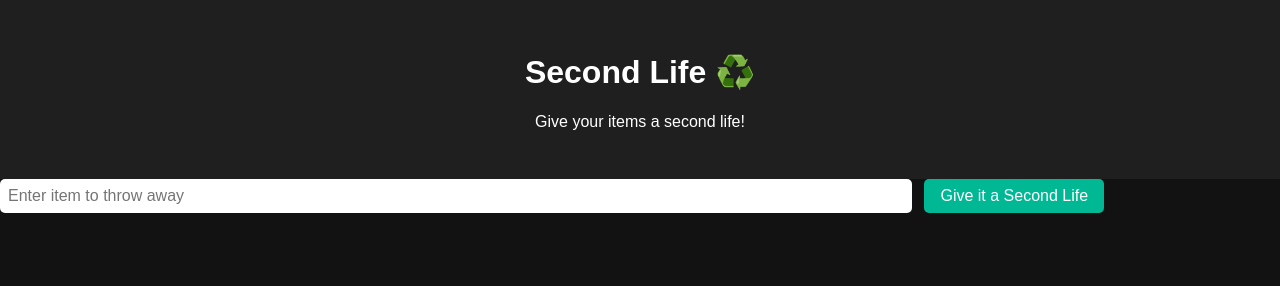
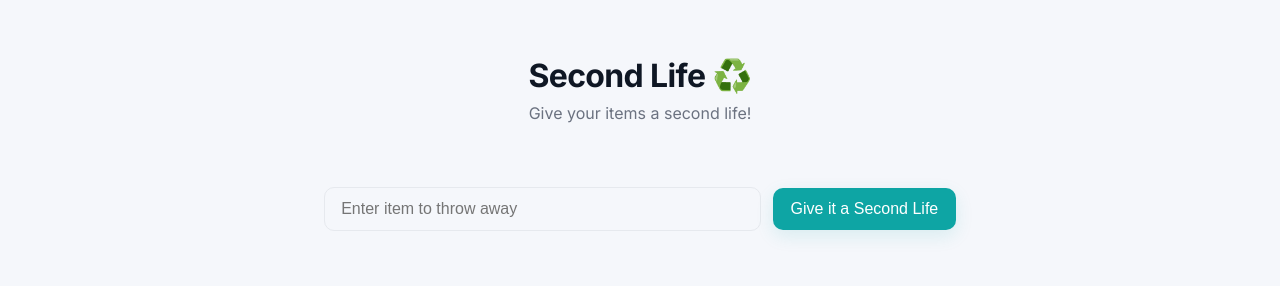
Before and after one commit to JosephHajjar/second-life, a website: page index.html in a window 1280 px wide. Drawn offline with Linux system fonts and the light colour scheme.

```diff
--- a/index.html
+++ b/index.html
@@ -4,6 +4,9 @@
     <meta charset="UTF-8">
     <meta name="viewport" content="width=device-width, initial-scale=1.0">
     <title>Second Life</title>
+    <link rel="preconnect" href="https://fonts.googleapis.com">
+    <link rel="preconnect" href="https://fonts.gstatic.com" crossorigin>
+    <link href="https://fonts.googleapis.com/css2?family=Inter:wght@400;600;700&display=swap" rel="stylesheet">
     <link rel="stylesheet" href="style.css">
     <script src="app.js" defer></script>
 </head>
--- a/style.css
+++ b/style.css
@@ -1,51 +1,105 @@
-body {
-    font-family: Arial, sans-serif;
-    background: #121212;
-    color: #ffffff;
-    margin: 0;
-    padding: 0;
+:root{
+    --bg: #f5f7fb;
+    --card: #ffffff;
+    --muted: #6b7280;
+    --text: #0f1724;
+    --accent: #0ea5a4;
+    --accent-600: #089089;
+    --radius: 12px;
+    --max-width: 760px;
 }
 
-header {
-    text-align: center;
-    padding: 2rem;
-    background: #1f1f1f;
+*{box-sizing:border-box}
+
+body{
+    font-family: 'Inter', system-ui, -apple-system, 'Segoe UI', Roboto, 'Helvetica Neue', Arial;
+    background: var(--bg);
+    color: var(--text);
+    margin:0;
+    padding:0;
+    -webkit-font-smoothing:antialiased;
+    -moz-osx-font-smoothing:grayscale;
 }
 
-input {
-    padding: 0.5rem;
-    font-size: 1rem;
-    width: 70%;
-    margin-right: 0.5rem;
-    border-radius: 5px;
-    border: none;
+header{
+    text-align:center;
+    padding:3.5rem 1rem 2rem;
 }
 
-button {
-    padding: 0.5rem 1rem;
-    font-size: 1rem;
-    border: none;
-    border-radius: 5px;
-    background: #00b894;
-    color: white;
-    cursor: pointer;
+header h1{
+    margin:0;
+    font-size:2rem;
+    font-weight:700;
+    letter-spacing: -0.02em;
 }
 
-button:hover {
-    background: #019875;
+header p{margin:0.5rem 0 0;color:var(--muted);}
+
+main{
+    max-width:var(--max-width);
+    margin:1rem auto 4rem;
+    padding:1rem;
+    display:flex;
+    flex-direction:column;
+    align-items:center;
 }
 
-#results-container {
-    margin-top: 2rem;
-    display: flex;
-    flex-direction: column;
-    gap: 1rem;
-    padding: 0 1rem;
+.input-section{
+    width:100%;
+    display:flex;
+    gap:0.75rem;
+    align-items:center;
+    justify-content:center;
+    margin-bottom:1rem;
 }
 
-.reuse-card {
-    background: #1f1f1f;
-    padding: 1rem;
-    border-radius: 8px;
-    border: 1px solid #333;
+.input-section input{
+    padding:0.75rem 1rem;
+    font-size:1rem;
+    width:60%;
+    border-radius:10px;
+    border:1px solid #e6e9ee;
+    background:transparent;
 }
+
+.input-section button{
+    padding:0.75rem 1.1rem;
+    font-size:1rem;
+    border-radius:10px;
+    border:none;
+    background:var(--accent);
+    color:white;
+    cursor:pointer;
+    box-shadow:0 6px 18px rgba(14,165,164,0.12);
+}
+
+.input-section button:hover{background:var(--accent-600)}
+
+#results-container{
+    margin-top:1.25rem;
+    width:100%;
+    display:flex;
+    flex-direction:column;
+    gap:1rem;
+    align-items:center;
+}
+
+.card{
+    width:100%;
+    background:var(--card);
+    border-radius:var(--radius);
+    padding:1.15rem 1.25rem;
+    box-shadow:0 6px 18px rgba(15,23,36,0.06);
+    border:1px solid rgba(15,23,36,0.04);
+}
+
+.card h2{margin:0 0 0.5rem;font-size:1.25rem;color:var(--text);}
+.card p{margin:0.35rem 0;color:var(--muted);}
+.card ol{margin:0.5rem 0 0 1.1rem;padding:0;color:var(--text)}
+.card li{margin:0.35rem 0}
+
+@media (max-width:640px){
+    .input-section{flex-direction:column}
+    .input-section input{width:100%}
+    .input-section button{width:100%}
+}
```
